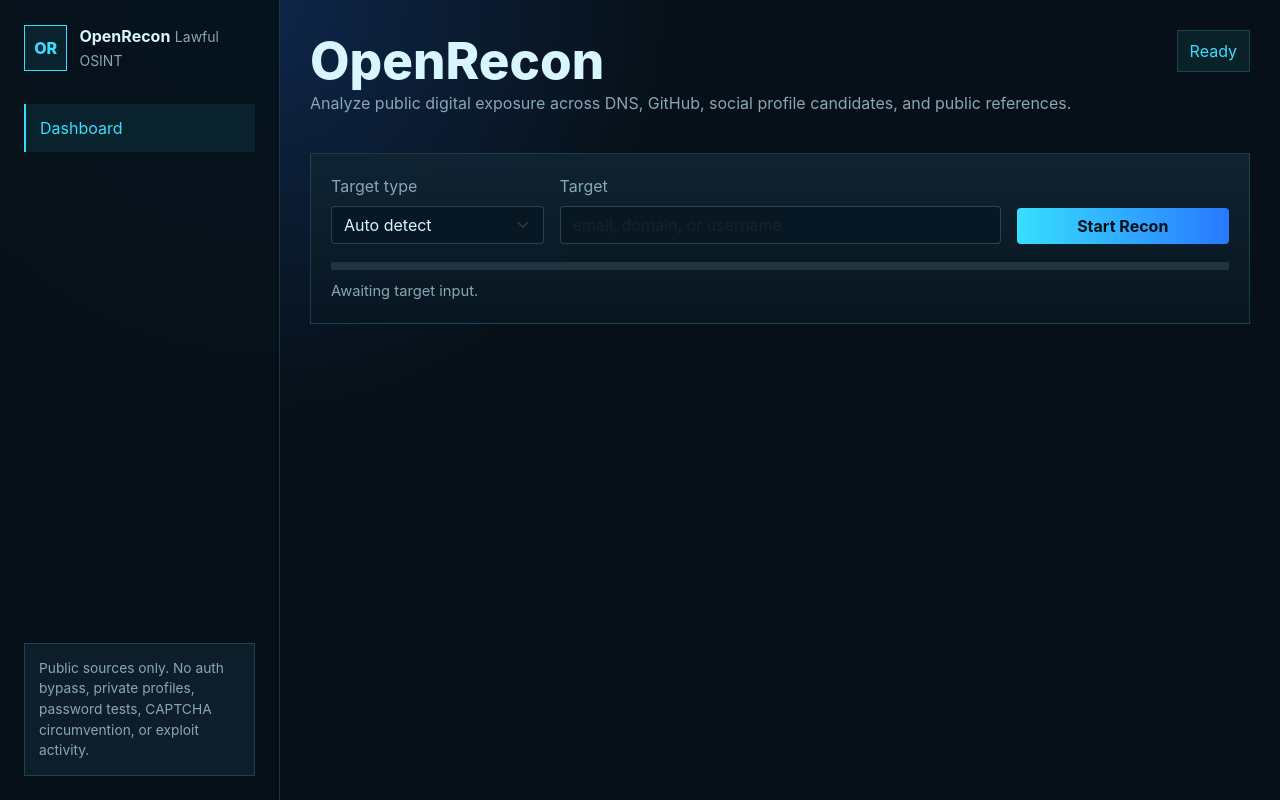
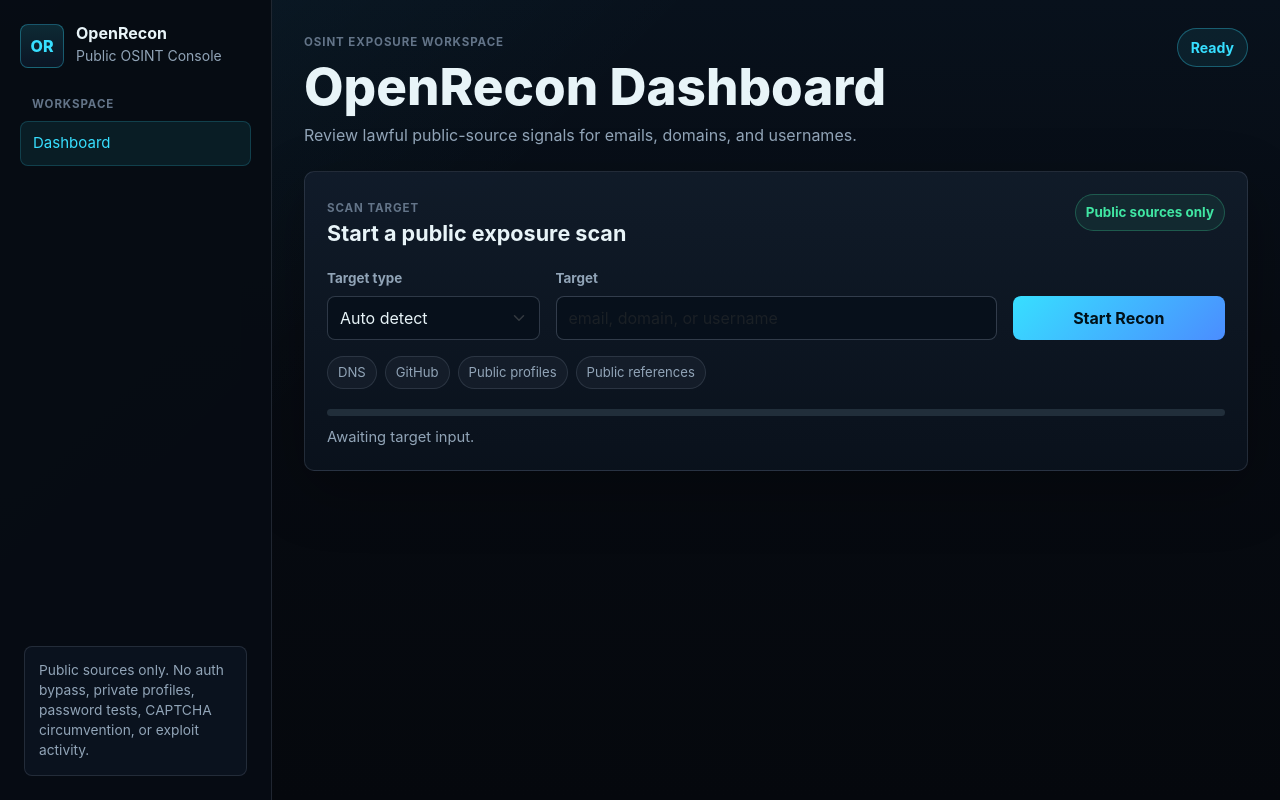
Before and after one commit to adarsh-s204/OpenRecon, a website: page public/index.html in a window 1280 px wide. Drawn offline with nearby package versions, Linux system fonts and the light colour scheme.

Commit message:
ui style updated

```diff
--- a/public/app.js
+++ b/public/app.js
@@ -5,6 +5,7 @@
 const progressText = document.getElementById("progressText");
 const systemStatus = document.getElementById("systemStatus");
 const detectedTarget = document.getElementById("detectedTarget");
+const scoreCard = document.getElementById("scoreCard");
 const reportButton = document.getElementById("reportButton");
 const findingsTable = document.getElementById("findingsTable");
 const findingFilter = document.getElementById("findingFilter");
@@ -121,6 +122,7 @@
   setPostScanVisible(false);
   detectedTarget.hidden = true;
   detectedTarget.textContent = "";
+  scoreCard.removeAttribute("data-risk");
   progressBar.style.width = "8%";
   progressText.textContent = "Starting lawful public-source collection...";
   systemStatus.textContent = "Scanning";
@@ -158,6 +160,7 @@
     : `Target type: ${formatTargetType(result.type)}`;
   document.getElementById("scoreValue").textContent = `${result.summary.exposureScore}/100`;
   document.getElementById("riskLevel").textContent = `${result.summary.riskLevel} exposure`;
+  scoreCard.setAttribute("data-risk", result.summary.riskLevel.toLowerCase());
   document.getElementById("findingCount").textContent = result.summary.findingCount;
   document.getElementById("sourceCount").textContent = result.summary.sourceCount;
   document.getElementById("correlationCount").textContent = result.summary.correlationCount;
--- a/public/index.html
+++ b/public/index.html
@@ -14,9 +14,10 @@
           <span class="brand-mark">OR</span>
           <div>
             <strong>OpenRecon</strong>
-            <small>Lawful OSINT</small>
+            <small>Public OSINT Console</small>
           </div>
         </div>
+        <div class="sidebar-label">Workspace</div>
         <nav class="nav flex-column">
           <a class="nav-link active" href="#dashboard">Dashboard</a>
           <a class="nav-link" href="#findings" data-post-scan hidden>Findings</a>
@@ -30,14 +31,24 @@
 
       <main class="content">
         <header class="topbar">
-          <div>
-            <h1>OpenRecon</h1>
-            <p>Analyze public digital exposure across DNS, GitHub, social profile candidates, and public references.</p>
+          <div class="page-title">
+            <span class="eyebrow">OSINT Exposure Workspace</span>
+            <h1>OpenRecon Dashboard</h1>
+            <p>Review lawful public-source signals for emails, domains, and usernames.</p>
           </div>
-          <span class="status-pill" id="systemStatus">Ready</span>
+          <div class="topbar-actions">
+            <span class="status-pill" id="systemStatus">Ready</span>
+          </div>
         </header>
 
         <section class="recon-panel" id="dashboard">
+          <div class="recon-heading">
+            <div>
+              <span class="section-kicker">Scan Target</span>
+              <h2>Start a public exposure scan</h2>
+            </div>
+            <span class="scan-scope">Public sources only</span>
+          </div>
           <form id="reconForm" class="row g-3 align-items-end">
             <div class="col-lg-3">
               <label class="form-label" for="targetType">Target type</label>
@@ -56,6 +67,12 @@
               <button class="btn btn-cyber" type="submit" id="startButton">Start Recon</button>
             </div>
           </form>
+          <div class="source-strip" aria-label="Supported public sources">
+            <span>DNS</span>
+            <span>GitHub</span>
+            <span>Public profiles</span>
+            <span>Public references</span>
+          </div>
           <div class="progress recon-progress" role="progressbar" aria-label="Recon progress">
             <div class="progress-bar" id="progressBar" style="width: 0%"></div>
           </div>
@@ -64,7 +81,7 @@
         </section>
 
         <section class="summary-grid" data-post-scan hidden>
-          <article class="summary-card">
+          <article class="summary-card score-card" id="scoreCard">
             <span>Exposure Score</span>
             <strong id="scoreValue">--</strong>
             <small id="riskLevel">No scan yet</small>
@@ -144,7 +161,7 @@
         <section class="panel report-panel" id="report" data-post-scan hidden>
           <div>
             <h2>Report</h2>
-            <p id="reportSummary">Generate a PDF after a recon run. Reports include target summary, findings, source links, and lawful-use notice.</p>
+            <p id="reportSummary">PDF export includes the scan summary, findings, evidence links, and lawful-use notice.</p>
           </div>
           <button class="btn btn-outline-info" id="reportButton" disabled>Generate Report</button>
         </section>
--- a/public/styles.css
+++ b/public/styles.css
@@ -1,15 +1,19 @@
 :root {
-  --bg: #071018;
-  --panel: #0d1b26;
-  --panel-2: #102433;
-  --line: rgba(102, 226, 255, 0.18);
-  --text: #d8f6ff;
-  --muted: #88a7b5;
+  --bg: #070b12;
+  --surface: #0c1420;
+  --surface-2: #111c2a;
+  --surface-3: #172435;
+  --line: rgba(148, 163, 184, 0.18);
+  --line-strong: rgba(55, 223, 255, 0.32);
+  --text: #e8f4f8;
+  --muted: #91a4b7;
+  --faint: #637488;
   --cyan: #37dfff;
-  --blue: #2878ff;
+  --blue: #4b8dff;
   --green: #40e6a3;
   --yellow: #ffd166;
   --red: #ff6b6b;
+  --shadow: 0 20px 60px rgba(0, 0, 0, 0.28);
 }
 
 * {
@@ -23,7 +27,9 @@
 body {
   margin: 0;
   min-height: 100vh;
-  background: radial-gradient(circle at 20% 0%, rgba(40, 120, 255, 0.22), transparent 32%), var(--bg);
+  background:
+    linear-gradient(135deg, rgba(55, 223, 255, 0.05), transparent 34%),
+    linear-gradient(180deg, #08111c 0%, var(--bg) 42%, #05080d 100%);
   color: var(--text);
   font-family: Inter, ui-sans-serif, system-ui, -apple-system, BlinkMacSystemFont, "Segoe UI", sans-serif;
   letter-spacing: 0;
@@ -31,16 +37,26 @@
 
 .app-shell {
   display: grid;
-  grid-template-columns: 280px minmax(0, 1fr);
+  grid-template-columns: 272px minmax(0, 1fr);
   min-height: 100vh;
+}
+
+.app-shell > *,
+.content,
+.recon-panel,
+.panel,
+.summary-card,
+.summary-grid,
+.visual-grid {
+  min-width: 0;
 }
 
 .sidebar {
   position: sticky;
   top: 0;
   height: 100vh;
-  padding: 24px;
-  background: rgba(6, 17, 26, 0.92);
+  padding: 24px 20px;
+  background: rgba(7, 12, 19, 0.96);
   border-right: 1px solid var(--line);
 }
 
@@ -48,18 +64,19 @@
   display: flex;
   align-items: center;
   gap: 12px;
-  margin-bottom: 32px;
+  margin-bottom: 28px;
 }
 
 .brand-mark {
   display: grid;
   place-items: center;
-  width: 46px;
-  height: 46px;
-  border: 1px solid var(--cyan);
-  background: rgba(55, 223, 255, 0.08);
+  width: 44px;
+  height: 44px;
+  border: 1px solid var(--line-strong);
+  background: linear-gradient(180deg, rgba(55, 223, 255, 0.14), rgba(75, 141, 255, 0.08));
   color: var(--cyan);
   font-weight: 800;
+  border-radius: 8px;
 }
 
 .brand small,
@@ -72,17 +89,39 @@
   color: var(--muted);
 }
 
+.brand strong {
+  display: block;
+  line-height: 1.1;
+}
+
+.sidebar-label,
+.section-kicker,
+.eyebrow {
+  color: var(--faint);
+  font-size: 0.72rem;
+  font-weight: 700;
+  letter-spacing: 0.08em;
+  text-transform: uppercase;
+}
+
+.sidebar-label {
+  margin: 0 12px 8px;
+}
+
 .sidebar .nav-link {
   color: var(--muted);
-  border-left: 2px solid transparent;
-  padding: 12px 14px;
+  border: 1px solid transparent;
+  border-radius: 8px;
+  padding: 10px 12px;
+  margin-bottom: 4px;
+  font-size: 0.94rem;
 }
 
 .sidebar .nav-link.active,
 .sidebar .nav-link:hover {
   color: var(--cyan);
   background: rgba(55, 223, 255, 0.08);
-  border-left-color: var(--cyan);
+  border-color: rgba(55, 223, 255, 0.18);
 }
 
 .ethics-note {
@@ -92,12 +131,15 @@
   bottom: 24px;
   padding: 14px;
   border: 1px solid var(--line);
-  background: rgba(16, 36, 51, 0.7);
+  background: rgba(12, 20, 32, 0.88);
+  border-radius: 8px;
   font-size: 0.86rem;
+  line-height: 1.45;
 }
 
 .content {
-  padding: 30px;
+  width: min(1440px, 100%);
+  padding: 28px 32px 40px;
 }
 
 .topbar {
@@ -105,20 +147,35 @@
   justify-content: space-between;
   gap: 20px;
   align-items: flex-start;
-  margin-bottom: 22px;
+  margin-bottom: 24px;
 }
 
 .topbar h1 {
+  margin: 4px 0 6px;
+  font-size: clamp(2rem, 4vw, 3.6rem);
+  font-weight: 800;
+  letter-spacing: 0;
+}
+
+.topbar p {
   margin: 0;
-  font-size: clamp(2rem, 4vw, 4.4rem);
-  font-weight: 800;
+  max-width: 720px;
+}
+
+.topbar-actions {
+  display: flex;
+  align-items: center;
+  gap: 10px;
 }
 
 .status-pill {
-  border: 1px solid var(--line);
+  border: 1px solid var(--line-strong);
   color: var(--cyan);
-  padding: 8px 12px;
+  padding: 8px 13px;
   background: rgba(55, 223, 255, 0.08);
+  border-radius: 999px;
+  font-size: 0.88rem;
+  font-weight: 700;
   white-space: nowrap;
 }
 
@@ -126,51 +183,106 @@
 .panel,
 .summary-card {
   border: 1px solid var(--line);
-  background: linear-gradient(180deg, rgba(16, 36, 51, 0.9), rgba(8, 22, 33, 0.9));
+  background: linear-gradient(180deg, rgba(17, 28, 42, 0.96), rgba(10, 18, 29, 0.96));
+  box-shadow: var(--shadow);
 }
 
 .recon-panel {
-  padding: 20px;
-  margin-bottom: 20px;
+  padding: 22px;
+  margin-bottom: 22px;
+  border-radius: 10px;
+}
+
+.recon-heading {
+  display: flex;
+  align-items: flex-start;
+  justify-content: space-between;
+  gap: 16px;
+  margin-bottom: 18px;
+}
+
+.recon-heading h2 {
+  margin: 3px 0 0;
+  font-size: 1.35rem;
+  font-weight: 750;
+}
+
+.scan-scope {
+  border: 1px solid rgba(64, 230, 163, 0.26);
+  border-radius: 999px;
+  padding: 7px 10px;
+  color: var(--green);
+  background: rgba(64, 230, 163, 0.08);
+  font-size: 0.84rem;
+  font-weight: 700;
+  white-space: nowrap;
 }
 
 .form-label {
   color: var(--muted);
+  font-size: 0.84rem;
+  font-weight: 700;
+  margin-bottom: 7px;
 }
 
 .form-control,
 .form-select {
   color: var(--text);
-  background-color: #071824;
-  border: 1px solid rgba(136, 167, 181, 0.28);
-  border-radius: 4px;
+  background-color: rgba(7, 16, 27, 0.88);
+  border: 1px solid rgba(148, 163, 184, 0.28);
+  border-radius: 8px;
+  min-height: 44px;
 }
 
 .form-control:focus,
 .form-select:focus {
   color: var(--text);
-  background-color: #071824;
+  background-color: rgba(7, 16, 27, 0.96);
   border-color: var(--cyan);
   box-shadow: 0 0 0 0.2rem rgba(55, 223, 255, 0.14);
 }
 
 .btn-cyber {
   color: #001018;
-  background: linear-gradient(90deg, var(--cyan), var(--blue));
+  background: linear-gradient(135deg, var(--cyan), var(--blue));
   border: 0;
-  border-radius: 4px;
+  border-radius: 8px;
+  font-weight: 700;
+  min-height: 44px;
+}
+
+.btn-cyber:hover {
+  color: #001018;
+  filter: brightness(1.06);
+}
+
+.btn-outline-info {
+  border-radius: 8px;
   font-weight: 700;
 }
 
-.btn-outline-info {
-  border-radius: 4px;
+.source-strip {
+  display: flex;
+  flex-wrap: wrap;
+  gap: 8px;
+  margin-top: 16px;
+}
+
+.source-strip span {
+  border: 1px solid rgba(148, 163, 184, 0.18);
+  border-radius: 999px;
+  padding: 6px 10px;
+  color: var(--muted);
+  background: rgba(148, 163, 184, 0.06);
+  font-size: 0.82rem;
 }
 
 .recon-progress {
-  height: 8px;
-  margin-top: 18px;
+  height: 7px;
+  margin-top: 20px;
   background: rgba(136, 167, 181, 0.18);
-  border-radius: 0;
+  border-radius: 999px;
+  overflow: hidden;
 }
 
 .progress-bar {
@@ -187,10 +299,11 @@
   margin-top: 12px;
   padding: 6px 10px;
   border: 1px solid rgba(55, 223, 255, 0.28);
-  border-radius: 4px;
+  border-radius: 999px;
   color: var(--cyan);
   background: rgba(55, 223, 255, 0.08);
   font-size: 0.88rem;
+  font-weight: 700;
 }
 
 .summary-grid {
@@ -201,8 +314,11 @@
 }
 
 .summary-card {
-  padding: 18px;
-  min-height: 132px;
+  position: relative;
+  overflow: hidden;
+  padding: 18px 18px 16px;
+  min-height: 126px;
+  border-radius: 10px;
 }
 
 .summary-card span {
@@ -213,9 +329,43 @@
 
 .summary-card strong {
   display: block;
-  margin: 10px 0 4px;
+  margin: 11px 0 5px;
   font-size: 2.1rem;
+  line-height: 1;
   color: var(--cyan);
+}
+
+.summary-card::after {
+  content: "";
+  position: absolute;
+  inset: auto 14px 0;
+  height: 3px;
+  border-radius: 999px 999px 0 0;
+  background: rgba(55, 223, 255, 0.45);
+}
+
+.score-card[data-risk="low"] strong {
+  color: var(--green);
+}
+
+.score-card[data-risk="low"]::after {
+  background: rgba(64, 230, 163, 0.58);
+}
+
+.score-card[data-risk="moderate"] strong {
+  color: var(--yellow);
+}
+
+.score-card[data-risk="moderate"]::after {
+  background: rgba(255, 209, 102, 0.66);
+}
+
+.score-card[data-risk="high"] strong {
+  color: var(--red);
+}
+
+.score-card[data-risk="high"]::after {
+  background: rgba(255, 107, 107, 0.66);
 }
 
 .visual-grid {
@@ -228,6 +378,7 @@
 .panel {
   padding: 18px;
   margin-bottom: 20px;
+  border-radius: 10px;
 }
 
 .panel-heading {
@@ -240,7 +391,7 @@
 
 .panel h2 {
   margin: 0;
-  font-size: 1.05rem;
+  font-size: 1rem;
   font-weight: 700;
 }
 
@@ -252,8 +403,13 @@
 #networkGraph {
   width: 100%;
   height: 100%;
-  background: rgba(7, 16, 24, 0.74);
+  background:
+    linear-gradient(rgba(148, 163, 184, 0.045) 1px, transparent 1px),
+    linear-gradient(90deg, rgba(148, 163, 184, 0.045) 1px, transparent 1px),
+    rgba(7, 16, 24, 0.74);
+  background-size: 36px 36px;
   border: 1px solid rgba(136, 167, 181, 0.16);
+  border-radius: 8px;
   cursor: grab;
   display: block;
   touch-action: none;
@@ -286,10 +442,11 @@
   min-width: 34px;
   height: 32px;
   border: 1px solid rgba(55, 223, 255, 0.38);
-  border-radius: 4px;
+  border-radius: 7px;
   color: var(--text);
   background: rgba(55, 223, 255, 0.08);
   font-size: 0.86rem;
+  font-weight: 700;
 }
 
 .graph-button:hover {
@@ -300,15 +457,48 @@
 .table {
   --bs-table-bg: transparent;
   --bs-table-border-color: rgba(136, 167, 181, 0.16);
+  margin-bottom: 0;
+  font-size: 0.92rem;
+  min-width: 760px;
+}
+
+.table-responsive {
+  max-width: 100%;
+  overflow-x: auto;
 }
 
 .table-filter {
   max-width: 280px;
 }
 
+.table thead th {
+  color: var(--muted);
+  font-size: 0.76rem;
+  letter-spacing: 0.05em;
+  text-transform: uppercase;
+}
+
+.table th:nth-child(3),
+.table td:nth-child(3) {
+  width: 112px;
+  white-space: nowrap;
+}
+
+.table tbody td {
+  padding-top: 14px;
+  padding-bottom: 14px;
+  overflow-wrap: anywhere;
+  word-break: break-word;
+}
+
 .badge-severity {
+  display: inline-flex;
+  align-items: center;
+  justify-content: center;
   border-radius: 3px;
   padding: 6px 8px;
+  min-width: 68px;
+  white-space: nowrap;
   text-transform: uppercase;
   font-size: 0.72rem;
 }
@@ -382,6 +572,7 @@
   }
 
   .topbar,
+  .recon-heading,
   .report-panel,
   .panel-heading {
     align-items: stretch;
```
